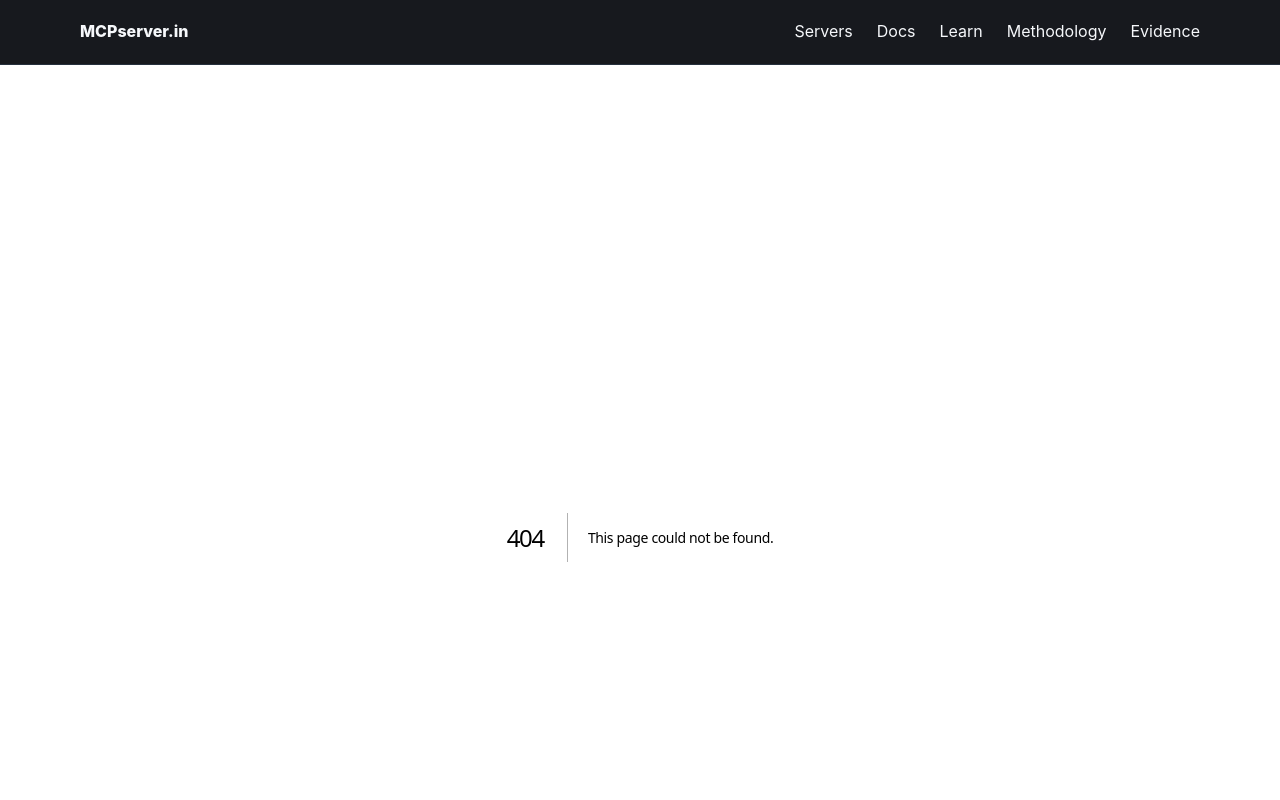
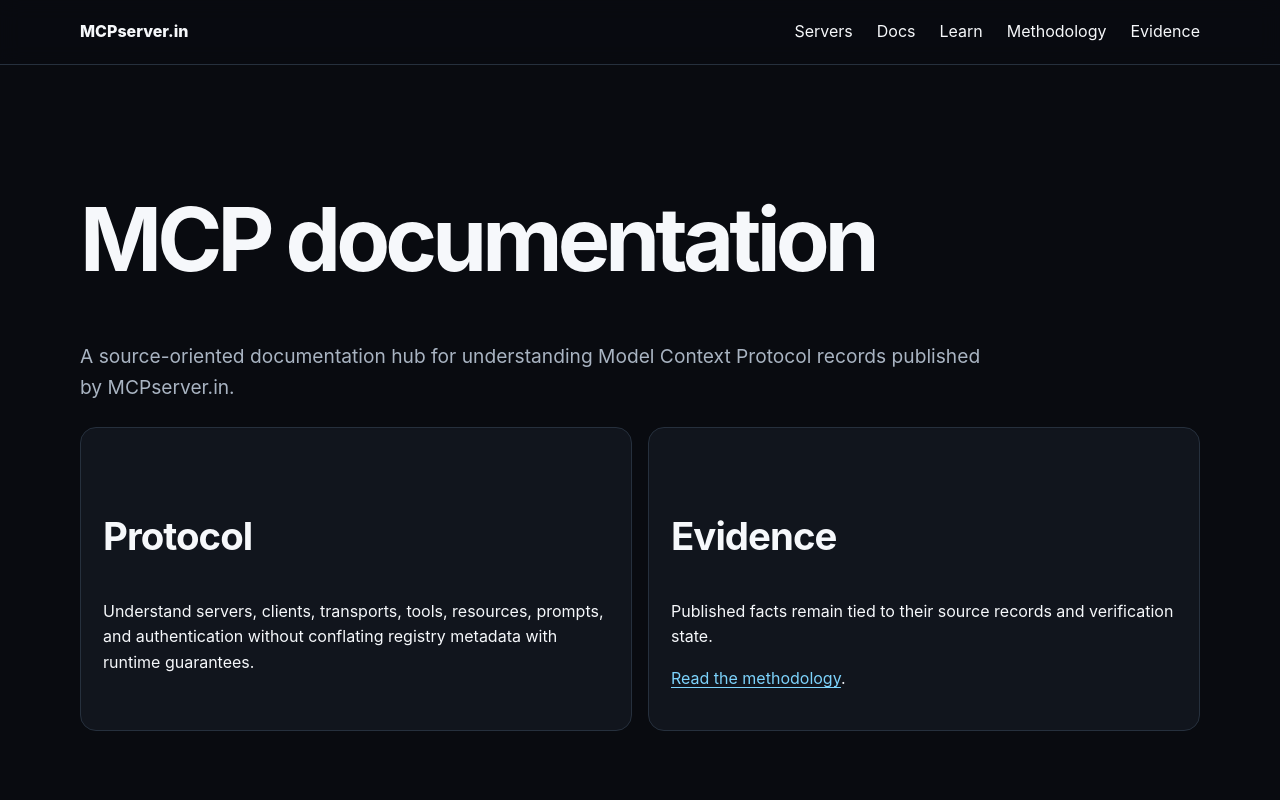
Before and after one commit to CodesbyFebin/mcp-servers-master, a Next.js app: page /docs in a window 1280 px wide. Before the commit this address had no page. Shown: the top 800 px of the page. Built offline with nearby package versions, Linux system fonts and the light colour scheme.

Commit message:
feat: add MCP documentation hub

```diff
--- /dev/null
+++ b/app/docs/page.tsx
@@ -0,0 +1,22 @@
+import type { Metadata } from "next"
+import Link from "next/link"
+
+export const metadata: Metadata = {
+  title: "MCP Documentation",
+  description: "Technical documentation hub for Model Context Protocol concepts, transports, capabilities, and security.",
+  alternates: { canonical: "/docs" },
+  openGraph: { url: "/docs" },
+}
+
+export default function DocsPage() {
+  return (
+    <>
+      <h1>MCP documentation</h1>
+      <p className="lead">A source-oriented documentation hub for understanding Model Context Protocol records published by MCPserver.in.</p>
+      <div className="grid">
+        <section className="card"><h2>Protocol</h2><p>Understand servers, clients, transports, tools, resources, prompts, and authentication without conflating registry metadata with runtime guarantees.</p></section>
+        <section className="card"><h2>Evidence</h2><p>Published facts remain tied to their source records and verification state.</p><p><Link href="/methodology">Read the methodology</Link>.</p></section>
+      </div>
+    </>
+  )
+}
```
